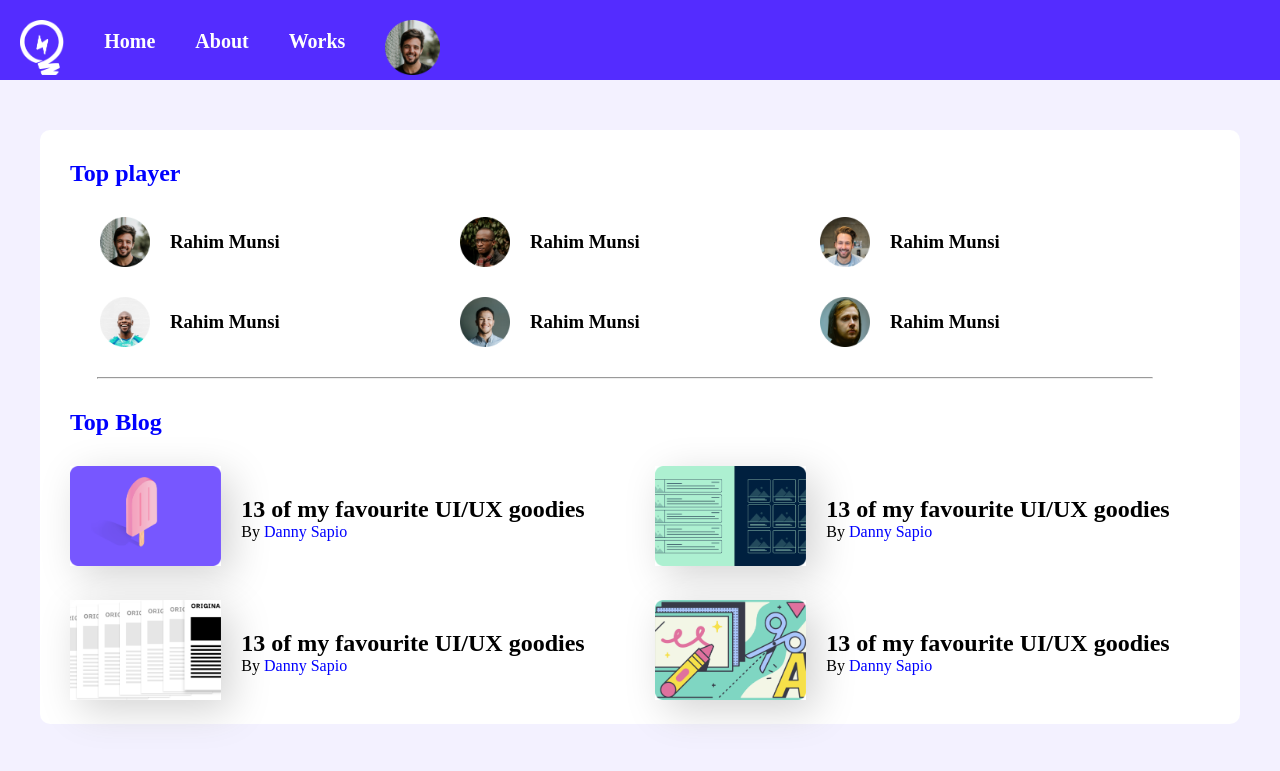
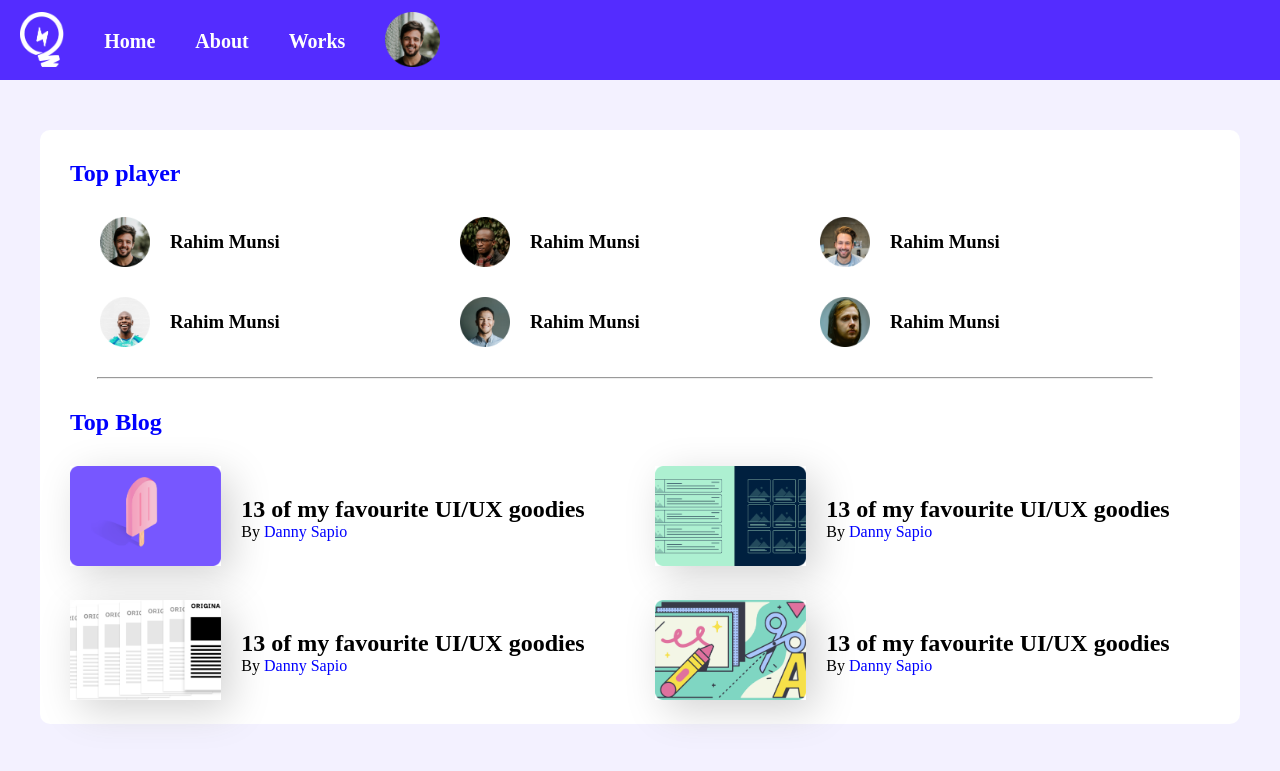
Before and after one commit to RudroMajumder/leaderboard, a plain HTML site: page index.html in a window 1280 px wide. Shown: the top 771 px of the page. Drawn offline with Linux system fonts and the light colour scheme.

Commit message:
laderboard

```diff
--- a/css/style.css
+++ b/css/style.css
@@ -12,7 +12,7 @@ nav{
 }
 nav img{
     height:55px;
-    padding:20px 20px;
+    padding:12px 20px;
 
 }
 nav li{
```
